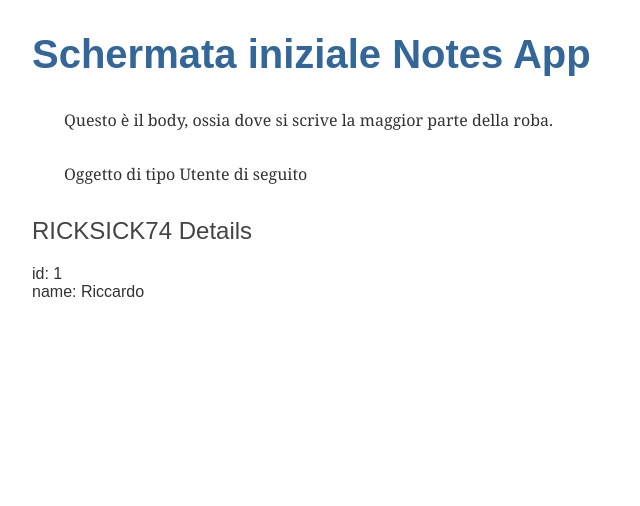
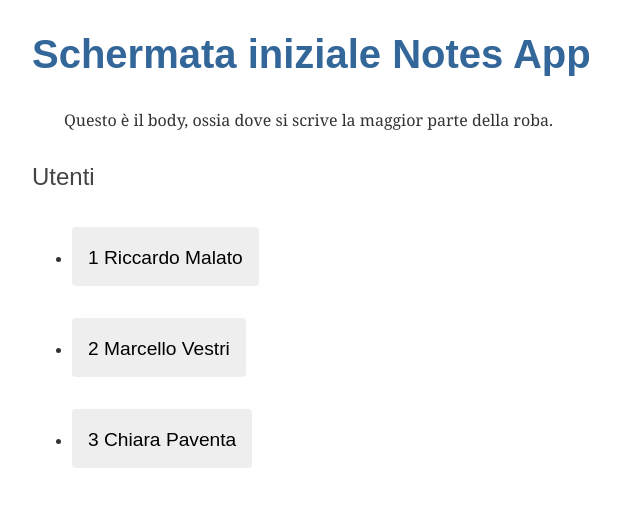
Before and after one commit to Marcellov97/NotesApp, an Angular app in the folder ClientApp/notes-app/: page / in a window 1280 px wide. Shown: the top 506 px of the page, without its empty margins (0-640 px from the left). Built offline with nearby package versions, Linux system fonts and the light colour scheme.

Commit message:
Creazione Schermata di visualizzazione di lista di Utenti e dettagli dell'Utente selezionato.

```diff
--- a/ClientApp/notes-app/src/app/app.module.ts
+++ b/ClientApp/notes-app/src/app/app.module.ts
@@ -1,16 +1,20 @@
 import { NgModule } from '@angular/core';
 import { BrowserModule } from '@angular/platform-browser';
+import { FormsModule } from '@angular/forms';
 
 import { AppComponent } from './app.component';
 import {UtenteComponent} from "./utente/utente.component";
+import { UtenteDetailComponent } from './utente-detail/utente-detail.component';
 
 @NgModule({
   declarations: [
     AppComponent,
     UtenteComponent,
+    UtenteDetailComponent,
   ],
   imports: [
-    BrowserModule
+    BrowserModule,
+    FormsModule
   ],
   providers: [],
   bootstrap: [AppComponent]
--- /dev/null
+++ b/ClientApp/notes-app/src/app/utente-detail/utente-detail.component.html
@@ -0,0 +1,13 @@
+<div *ngIf="utente">
+  <h2>{{utente.nomeUtente | uppercase}} Details</h2>
+  <div>
+    <label for="utente-name">Nome dell'utente: </label>
+    <input id="utente-name" [(ngModel)]="utente.nome" placeholder="name">
+  </div>
+  <div>id: {{utente.id}}</div>
+  <div>nome: {{utente.nome}}</div>
+  <div>cognome: {{utente.cognome}}</div>
+  <div>email: {{utente.email}}</div>
+  <div>password: {{utente.password}}</div>
+  <div>moderatore: {{utente.moderatore}}</div>
+</div>
--- a/ClientApp/notes-app/src/app/utente/utente.component.html
+++ b/ClientApp/notes-app/src/app/utente/utente.component.html
@@ -1,7 +1,13 @@
 
+<app-utente-detail [utente]="selectedUtente"></app-utente-detail>
 
-<body>Oggetto di tipo Utente di seguito</body>
-
-<h2>{{utente.nomeUtente | uppercase}} Details</h2>
-<div><span>id: </span>{{utente.id}}</div>
-<div><span>name: </span>{{utente.nome}}</div>
+<h2>Utenti</h2>
+<ul class="utente">
+  <li *ngFor="let utente of UTENTI">
+    <button type="button" (click)="onSelect(utente)">
+      <span>{{utente.id}} </span>
+      <span>{{utente.nome}} </span>
+      <span>{{utente.cognome}}</span>
+    </button>
+  </li>
+</ul>
--- a/ClientApp/notes-app/src/app/utente/utente.component.ts
+++ b/ClientApp/notes-app/src/app/utente/utente.component.ts
@@ -1,21 +1,42 @@
 import { Component } from '@angular/core';
-import { Utente} from "./model/utente";
+import { Utente} from "../model/utente";
 
 @Component({
-  selector: 'app-utente',
-  templateUrl: './utente.component.html',
-  styleUrls: ['./utente.component.css']
+  selector: 'app-utente', //nome per selezionare questo componente
+  templateUrl: './utente.component.html', //template in HTML del componente
+  styleUrls: ['./utente.component.css'] //stile del componente in CSS
 })
+
 export class UtenteComponent {
 
-  utente : Utente = {
-    id : '1',
-    nome : 'Riccardo',
-    cognome : 'Malato',
-    nomeUtente : 'RickSick74',
-    email : 'rik.partenopeo@napoli.it',
-    password : 'fozzanapolisempre',
-    moderatore : true
+  selectedUtente? : Utente;
+
+  UTENTI : Utente[] = [
+    {    id : '1',
+      nome : 'Riccardo',
+      cognome : 'Malato',
+      nomeUtente : 'RickSick74',
+      email : 'rik.partenopeo@napoli.it',
+      password : 'fozzanapolisempre',
+      moderatore : true},
+    {    id : '2',
+      nome : 'Marcello',
+      cognome : 'Vestri',
+      nomeUtente : 'Marcellov97',
+      email : 'ma.vestri@napoli.it',
+      password : 'fozzanapolisempre',
+      moderatore : false},
+    {    id : '3',
+      nome : 'Chiara',
+      cognome : 'Paventa',
+      nomeUtente : 'chiapav',
+      email : 'chia@lilli.dog',
+      password : 'lilli',
+      moderatore : true}
+  ]
+
+  onSelect(utente: Utente): void{
+    this.selectedUtente = utente;
   }
 
 }
```
Also changed, not shown: ClientApp/notes-app/src/app/utente-detail/utente-detail.component.ts (added, +16 -0 lines), ClientApp/notes-app/src/app/model/utente.ts (renamed from ClientApp/notes-app/src/app/utente/model/utente.ts), ClientApp/notes-app/src/app/utente-detail/utente-detail.component.css (added), 1 other file (tests, documents, lock files or other folders).
